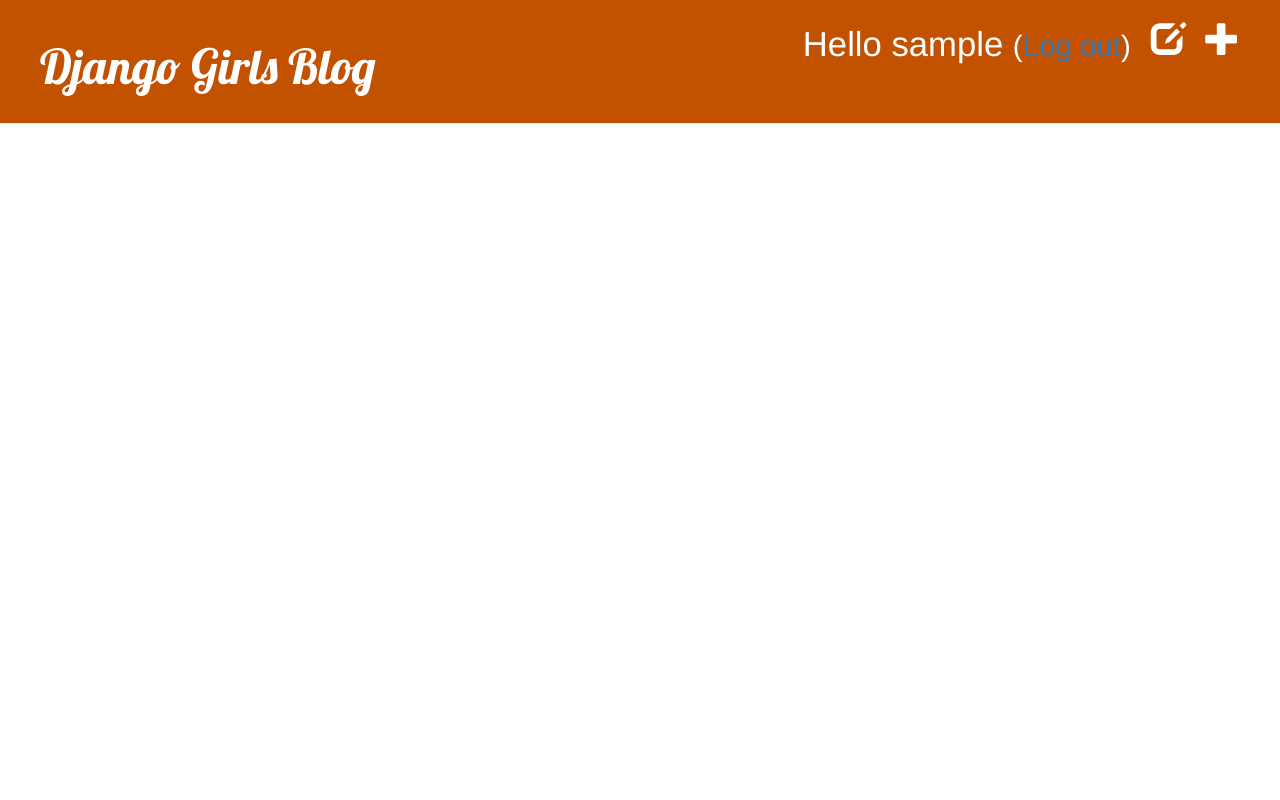
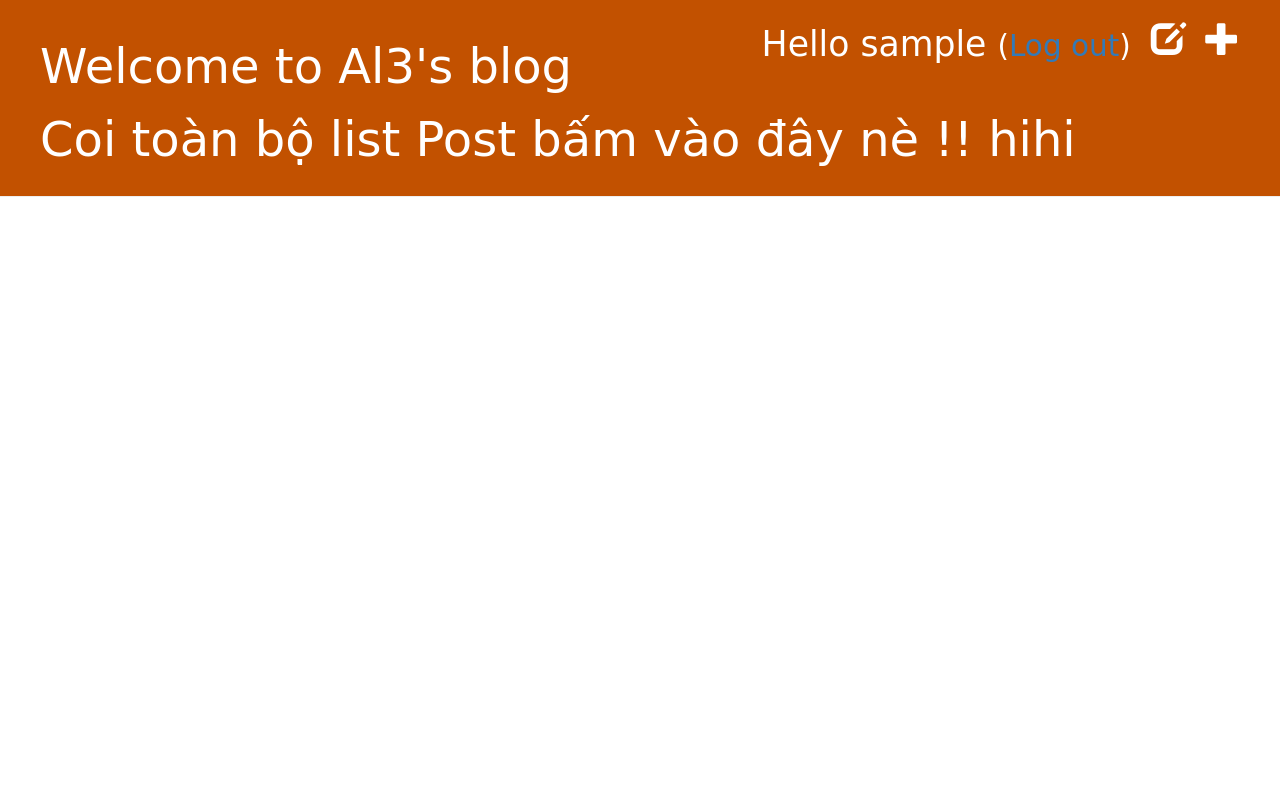
Before and after one commit to vthanh6494/my-first-blog, a Django app: page /drafts/ in a window 1280 px wide. Run offline with Django 3.2, Linux system fonts and the light colour scheme; the visitor is signed in with stand-in values (Sample User, id 1); data that the repository does not hold is empty; some libraries are stand-ins or nearby versions.

Commit message:
Modified design

```diff
--- a/blog/static/css/blog.css
+++ b/blog/static/css/blog.css
@@ -11,11 +11,11 @@
 }
 
 .content {
-    margin-left: 40px;
+    margin: 0px auto;
 }
 
 h1, h2, h3, h4 {
-    font-family: 'Lobster', cursive;
+    font-family: "Comic Sans MS", cursive, sans-serif;
 }
 
 .date {
@@ -62,3 +62,23 @@ img {
     max-width: 100% !important;
     height: auto !important;
 }
+body {
+    font-family: "Comic Sans MS", cursive, sans-serif;
+    font-size: 14px;
+    color: #333;
+}
+.container {
+    max-width: 620px;
+    height: auto;
+    padding: 20px;
+    word-wrap: break-word;
+}
+.col-md-8 {
+    width: auto;
+}
+.post p {
+    line-height: 145%;
+    font-weight: 300;
+    text-align: justify;
+    margin: 24px 0;
+}
--- a/blog/templates/blog/base.html
+++ b/blog/templates/blog/base.html
@@ -1,11 +1,14 @@
 {% load static %}
 <html>
     <head>
-        <title>Bella's blog</title>
+        <title>Al3's blog</title>
         <link rel="stylesheet" href="//maxcdn.bootstrapcdn.com/bootstrap/3.2.0/css/bootstrap.min.css">
         <link rel="stylesheet" href="//maxcdn.bootstrapcdn.com/bootstrap/3.2.0/css/bootstrap-theme.min.css">
         <link rel="stylesheet" href="{% static 'css/blog.css' %}">
         <link href="//fonts.googleapis.com/css?family=Lobster&subset=latin,latin-ext" rel="stylesheet" type="text/css">
+        <link rel="shortcut icon" href="{% static 'images/favicon_corgi.ico' %}" type="image/x-icon"/>
+        <link rel="icon" href="{% static 'images/favicon_corgi.ico' %}" type="image/x-icon"/>
+        <!-- <link rel="shortcut icon" href="{% static 'images/favicon_corgi.ico' type='image/x-icon' %}"> -->
     </head>
     <body>
     <div class="page-header">
@@ -16,7 +19,8 @@
         {% else %}
             <a href="{% url 'login' %}" class="top-menu"><span class="glyphicon glyphicon-lock"></span></a>
         {% endif %}
-        <h1><a href="/">Django Girls Blog</a></h1>
+        <h1><p>Welcome to Al3's blog</p></h1>
+        <h1><a href="/">Coi toàn bộ list Post bấm vào đây nè !! hihi</a></h1>
     </div>
     <div class="content container">
         <div class="row">
```
Also changed, not shown: blog/static/images/favicon-corgi.ico (added).
